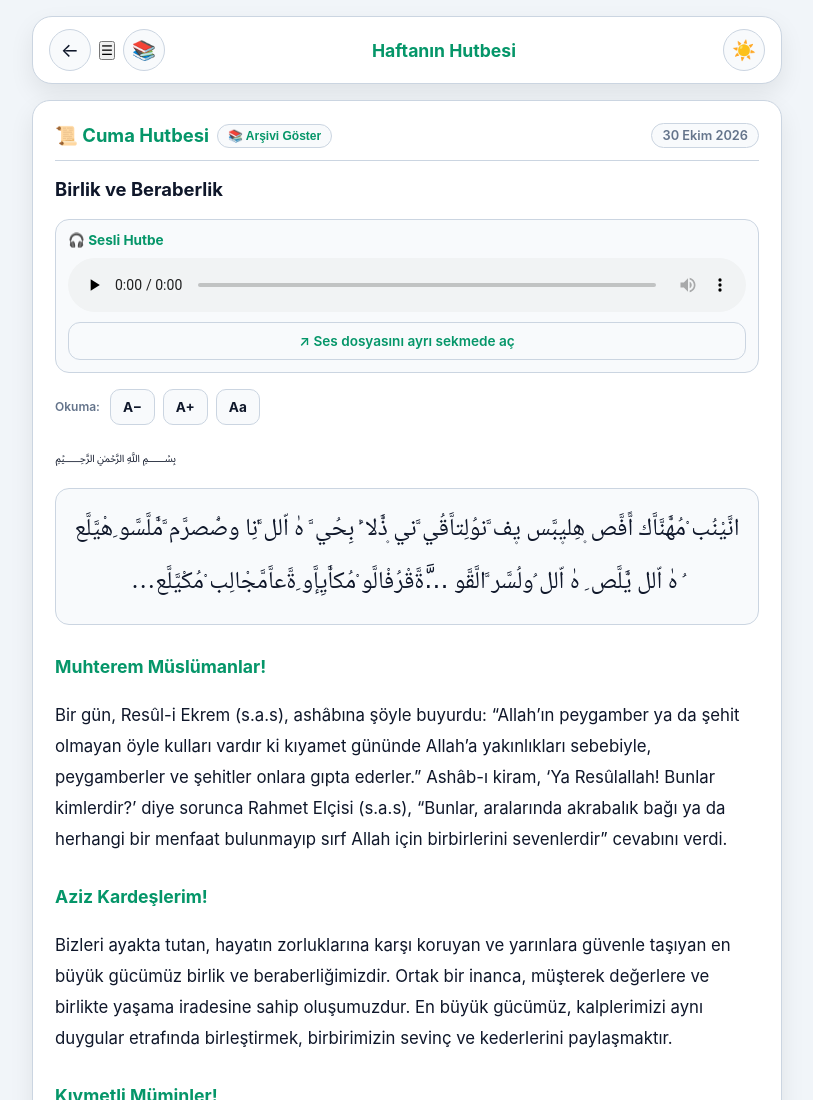
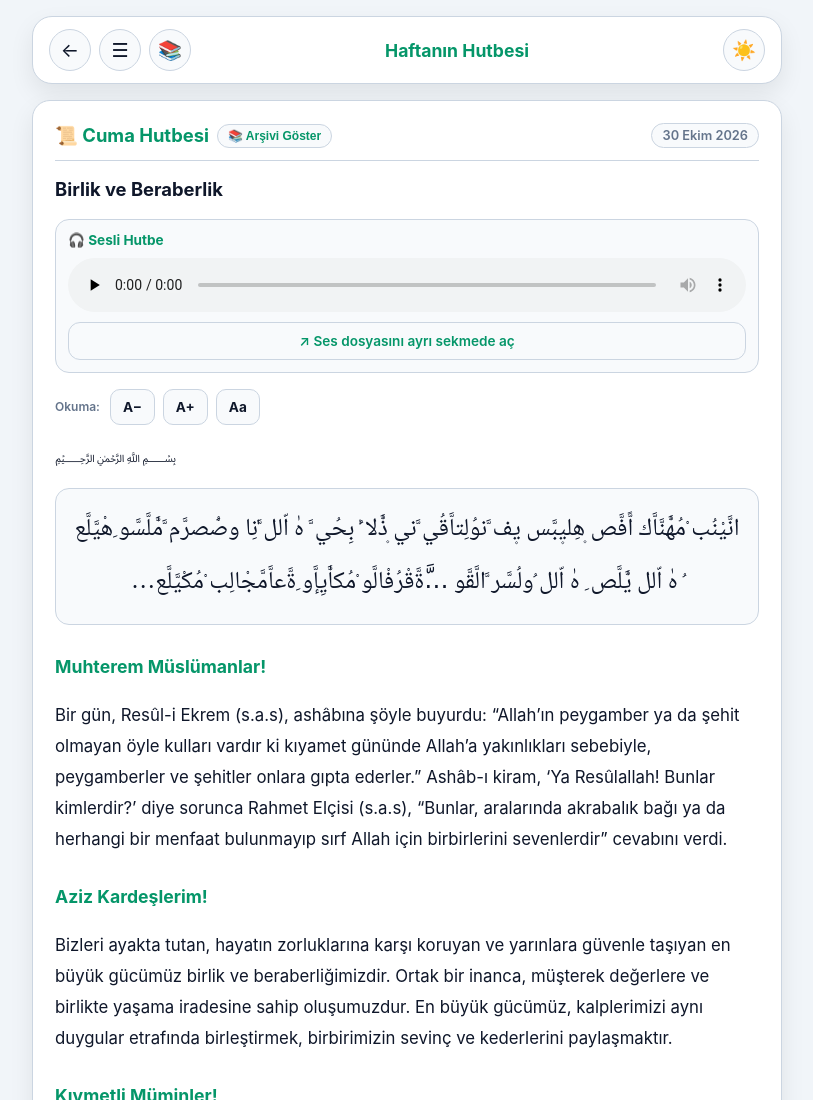
Before and after one commit to ayetinvakti/Haftanin-Hutbesi, a website: page index.html in a window 1280 px wide. Shown: the top 1100 px of the page, without its empty margins (233-1046 px from the left). Drawn offline with Linux system fonts and the light colour scheme.

Commit message:
Update index.html

```diff
--- a/index.html
+++ b/index.html
@@ -243,7 +243,7 @@
         <header class="navbar">
             <div class="nav-left-group">
                 <a href="../" class="circle-btn" title="Ana Sayfaya Dön">←</a>
-                <button class="icon-btn" data-drawer-toggle aria-label="Menü">☰</button>
+                <button class="circle-btn" data-drawer-toggle aria-label="Menü" title="Menü">☰</button>
                 <button class="circle-btn" onclick="toggleSidebar()" id="menu-open-btn" title="Arşivi Aç">📚</button>
             </div>
             <div class="app-title">Haftanın Hutbesi</div>
```
